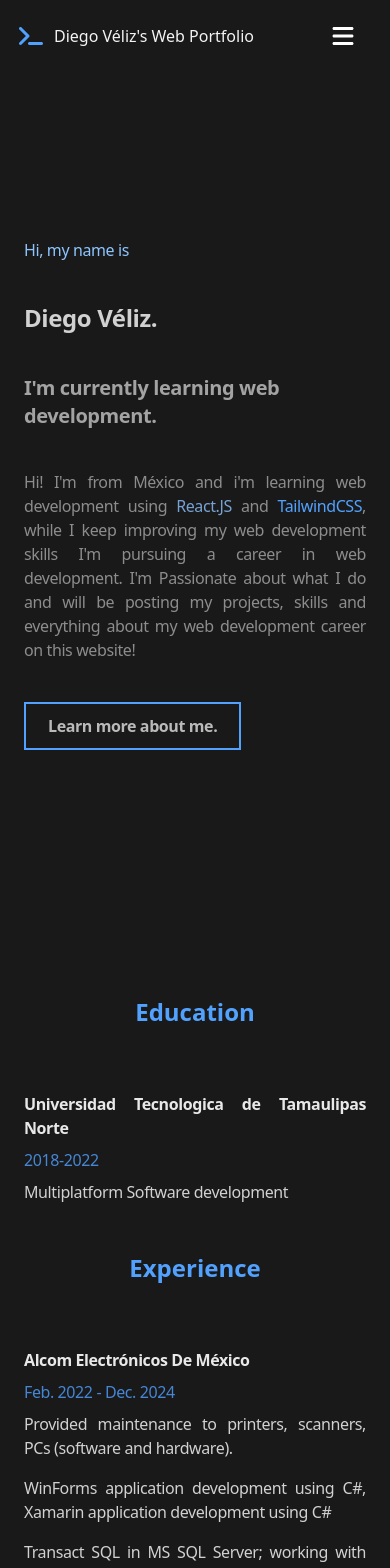
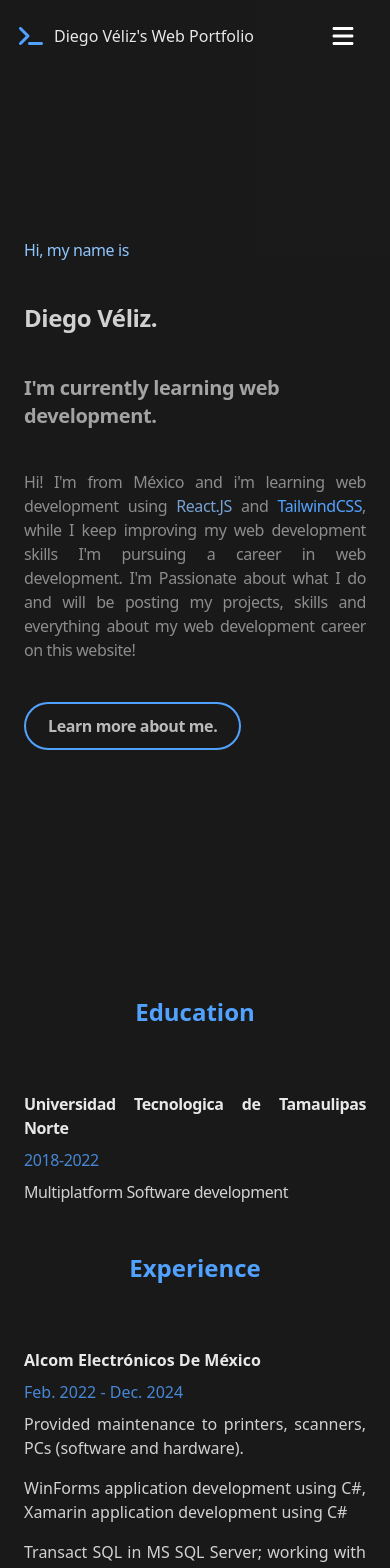
Before and after one commit to Diego1234454/diego-portfolio-web-react, a React (Vite) app: page / in a window 390 px wide. Shown: the top 1568 px of the page. Built offline with nearby package versions, Linux system fonts and the light colour scheme.

Commit message:
Added contact form and second project

```diff
--- a/package.json
+++ b/package.json
@@ -15,9 +15,11 @@
     "@fortawesome/react-fontawesome": "^3.0.2",
     "@tailwindcss/vite": "^4.1.13",
     "lucide-react": "^0.544.0",
+    "motion": "^12.23.22",
     "react": "^19.1.1",
     "react-dom": "^19.1.1",
     "react-intersection-observer": "^9.16.0",
+    "react-toastify": "^11.0.5",
     "tailwindcss": "^4.1.13"
   },
   "devDependencies": {
--- a/src/App.jsx
+++ b/src/App.jsx
@@ -9,13 +9,16 @@ import {useEffect} from "react";
 
 function App() {
 
-// agregar tag css 'hiddenhiddenElem' a elementos para que este codigo de abajo funcione y se agregue animacion de fade in
+// agregar tag css 'hiddenhiddenElem' a elementos para que este codigo de abajo funcione y se agregue animacion de fade in desde el lado izquierdo de la pantalla
+
+    const classNames = ["hiddenElem", "hiddenElem2"];
+
+    const selector = classNames.map(cls => `.${cls}`).join(', ');
+    // Resulting selector string: ".class1, .class2, .my-element"
 
     useEffect(() => {
         const observer = new IntersectionObserver(entries => {
-
             entries.forEach(entry => {
-                console.log(entry);
                 if (entry.isIntersecting) {
                     entry.target.classList.add('show');
                 } else {
@@ -24,23 +27,20 @@ function App() {
             })
         })
 
-        const hiddenElements = document.querySelectorAll('.hiddenElem');
+        const hiddenElements = document.querySelectorAll(selector);
         hiddenElements.forEach((el) => observer.observe(el));
     }, []);
 
   return (
-    <>
+    <div className="bg-black/90">
         <Header/>
-        <body className="bg-black/90">
             <Hero/>
             <Experience/>
             <Projects/>
             <About/>
             <ContactSection/>
             <Footer/>
-        </body>
-
-    </>
+    </div>
   )
 }
 
--- a/src/Components/About.jsx
+++ b/src/Components/About.jsx
@@ -5,7 +5,7 @@ export default function About() {
         <>
             <div className="scroll-mt-24 lg:mx-50 md:mx-25 sm:mx-15 px-4 lg:w-fit md:w-fit sm:w-fit w-full tracking-tight text-justify" id="about">
                 <h1 className="text-white/80 xl:text-8xl my-5 text-2xl sm:text-2xl md:text-4xl lg:text-6xl font-bold">About Me</h1>
-                <div className="flex flex-col gap-10 hiddenElem">
+                <div className="flex flex-col gap-10 ">
                     <p className="text-white/60 text-justify sm:text-sm  md:text-md lg:text-xl xl:text-2xl ">Hi! I'm from México and i'm learning web development using <span className="text-blue-300/80"><a href="https://react.dev/" target="_blank">React.JS</a> </span> and <span className="text-blue-400"><a href="https://tailwindcss.com/" target="_blank">TailwindCSS</a>
                     </span>, while I keep improving my web development skills I'm pursuing a career in web development. I'm Passionate about what I do and will be posting my projects, skills and everything about my web development career in this website!
                     </p>
--- a/src/Components/Experience.jsx
+++ b/src/Components/Experience.jsx
@@ -1,11 +1,19 @@
+import { motion } from "motion/react"
+
+
 export const Experience = () => {
     return (
-        <>
-            <div className="grid sm:grid-cols-1 md:flex-col lg:grid-cols-2 min-h-screen space-y-8 scroll-mt-28 my-20" id="experience">
+        <div className="w-full container mx-auto">
+            <motion.div
+                initial={{opacity: 0, x:-50}}
+                transition={{duration: 1}}
+                whileInView={{opacity: 1, x:0}}
+                viewport={{once: true}}
+                className="grid sm:grid-cols-1 md:flex-col lg:grid-cols-2 min-h-screen space-y-8 scroll-mt-28 my-20" id="experience">
                 <div className="flex flex-col items-center justify-start min-w-full"> {/*justify-center*/}
                     <div className="flex flex-col items-center justify-center min-w-full max-w-4xl gap-12">
                         <h1 className="text-blue-400 text-2xl font-semibold capitalized">Education</h1>
-                        <div className="flex flex-col hiddenElem justify-center gap-2 tracking-tight text-justify w-full rounded-sm py-4 px-6 hover:scale-110 transition-transform duration-300 overflow-auto  max-w-xl md:max-w-xl lg:max-w-md xl:max-w-xl  xs:bg-blue-950">
+                        <div className="flex flex-col  justify-center gap-2 tracking-tight text-justify w-full rounded-sm py-4 px-6 hover:scale-110 transition-transform duration-300 overflow-auto  max-w-md  xs:bg-blue-950">
                             <h2 className="text-white/90 font-bold">Universidad Tecnologica de Tamaulipas Norte</h2>
                             <p className="text-blue-400/80">2018-2022</p>
                             <p className="text-white/80">Multiplatform Software development</p>
@@ -13,10 +21,15 @@ export const Experience = () => {
                     </div>
                 </div>
 
-                <div className="flex flex-col items-center justify-start min-w-full"> {/*justify-center*/}
+                <motion.div
+                    initial={{opacity: 0, x:150}}
+                    transition={{duration: 1}}
+                    whileInView={{opacity: 1, x:0}}
+                    viewport={{once: true}}
+                    className="flex flex-col items-center justify-start min-w-full"> {/*justify-center*/}
                     <div className="flex flex-col items-center  min-w-full max-w-4xl gap-12 ">
                         <h1 className="text-blue-400 text-2xl font-semibold ">Experience</h1>
-                        <div className="flex flex-col hiddenElem justify-center gap-2 tracking-tight text-justify w-full rounded-sm py-4 px-6 hover:scale-110 transition-transform duration-300 overflow-auto  max-w-xl md:max-w-xl lg:max-w-md xl:max-w-xl">
+                        <div className="flex flex-col justify-center gap-2 text-justify w-full rounded-sm py-4 px-6 hover:scale-110 transition-transform duration-300 overflow-auto  max-w-xl ">
                             <h2 className="text-white/90 font-bold">Alcom Electrónicos De México</h2>
                             <p className="text-blue-400/80">Feb. 2022 - Dec. 2024</p>
                             <ul className="space-y-4 ">
@@ -32,7 +45,7 @@ export const Experience = () => {
                             </ul>
                         </div>
 
-                        <div className="flex flex-col hiddenElem justify-center gap-2 tracking-tight text-justify w-full rounded-sm py-4 px-6 hover:scale-110 transition-transform duration-300 overflow-auto  max-w-xl md:max-w-xl lg:max-w-md xl:max-w-xl">
+                        <div className="flex flex-col justify-center gap-2 text-justify w-full rounded-sm py-4 px-6 hover:scale-110 transition-transform duration-300 overflow-auto  max-w-xl ">
                             <h2 className="text-white/90 font-bold">Corning</h2>
                             <p className="text-blue-400/80">Jan. 2025 - Apr. 2025</p>
                             <ul className="space-y-4 ">
@@ -56,8 +69,8 @@ export const Experience = () => {
 
 
                     </div>
-                </div>
-            </div>
-        </>
+                </motion.div>
+            </motion.div>
+        </div>
     )
 }
--- a/src/Components/Footer.jsx
+++ b/src/Components/Footer.jsx
@@ -3,7 +3,7 @@ import {ArrowUp} from "lucide-react";
 export const Footer = () => {
     return (
         <>
-            <footer className="py-12 px-4 bg-card relative border-border mt-12 pt-8 flex flex-wrap justify-between items-center bg-black/80 ">
+            <footer className="py-12 px-4 bg-card relative border-border pt-8 flex flex-wrap justify-between items-center bg-black/80 ">
                 <p className="text-xs md:text-sm lg:text-md text-white">&copy; {new Date().getFullYear()} Diego Véliz™ or whatever. All rights reserved.</p>
                 <a href="#" className="p-2 rounded-full text-white transition-colors absolute right-0">
                     <ArrowUp size={50} className="hover:scale-120 transition-transform duration-300" />
--- a/src/Components/Header.jsx
+++ b/src/Components/Header.jsx
@@ -36,8 +36,8 @@ export const Header = () => {
             <nav className={`top-0 z-50 sticky flex flex-col min-w-full resize transition-all p-1 duration-300 ${scrolled ? "bg-black/95" : "bg-transparent p-2 sm:p-4 md:p-4 lg:p-4 xl:p-4"}`}>
                 <div className="w-full justify-between px-2 sm:px-2 md:px-5 py-4 flex">
                     <a className="flex items-center justify-between gap-2" href="#">
-                        <FontAwesomeIcon icon={faTerminal} className="text-blue-400" size="xl" />
-                        <h1 className="text-white/95 sm:text-1xl md:text-xl lg:text-2xl font-thin xl:text-3xl">Diego Véliz's Web Portfolio</h1>
+                        <FontAwesomeIcon icon={faTerminal} className="text-blue-400 font-semibold" size="xl" />
+                        <h1 className="text-white/90 font-semiboldbold text-shadow-2xs sm:text-1xl md:text-xl lg:text-2xl xl:text-3xl ">Diego Véliz's Web Portfolio</h1>
                     </a>
 
                     {/* desktop nav */}
@@ -47,7 +47,7 @@ export const Header = () => {
                             <a
                                 key={key}
                                 href={item.href}
-                                className="transition-colors duration-300 hover:text-blue-400 font-semibold"
+                                className="transition-colors duration-300 hover:text-blue-300 text-shadow-2xs font-semibold"
                             >
                                 {item.name}
                             </a>
--- a/src/Components/Hero.jsx
+++ b/src/Components/Hero.jsx
@@ -1,7 +1,13 @@
+import { motion } from "motion/react"
 export const Hero = () => {
     return (
         <>
-            <div className="max-h-screen hiddenElem" id="hero">
+            <motion.div
+                initial={{opacity: 0, y:-50}}
+                transition={{duration: 1}}
+                whileInView={{opacity: 1, y:0}}
+                viewport={{once: true}}
+                className="max-h-screen" id="hero">
                 <div className="grid grid-cols-1 min-h-screen lg:mx-60 md:mx-35 sm:mx-25 px-4 items-center justify-center lg:w-fit md:w-fit sm:w-fit w-full">
                     <div className="flex flex-col gap-10 px-2 w-full tracking-tight">
                         <h1 className="text-blue-300 xl:text-4xl lg:text-2xl sm:text-sm  md:text-xl ">Hi, my name is</h1>
@@ -9,10 +15,12 @@ export const Hero = () => {
                         <h3 className="text-white/60 font-semibold text-xl sm:text-xl  md:text-2xl lg:text-4xl xl:text-6xl  ">I'm currently learning web development.</h3>
                         <p className="text-white/50 text-justify sm:text-sm  md:text-md lg:text-xl xl:text-2xl">Hi! I'm from México and i'm learning web development using
                             <span className="text-blue-300/80"><a href="https://react.dev/" target="_blank"> React.JS</a></span> and <span className="text-blue-400"> <a href="https://tailwindcss.com/" target="_blank">TailwindCSS</a></span>, while I keep improving my web development skills I'm pursuing a career in web development. I'm Passionate about what I do and will be posting my projects, skills and everything about my web development career on this website!</p>
-                        <a href="#about" className="text-white/70 inset-ring-2 inset-ring-blue-400 px-6 py-3 w-fit font-semibold hover:bg-white/5 transition-all duration-300">Learn more about me.</a>
+                        <a href="#about" >
+                            <div className="text-white/70 inset-ring-2 inset-ring-blue-400 px-6 py-3 w-fit font-semibold hover:bg-blue-400/20 transition-all duration-500 hover:scale-110 rounded-full">Learn more about me.</div>
+                        </a>
                     </div>
                 </div>
-            </div>
+            </motion.div>
         </>
     )
 }
--- a/src/index.css
+++ b/src/index.css
@@ -7,12 +7,12 @@
 .hiddenElem {
     opacity: 0;
     filter: blur(5px);
-    transform: translateX(-100%);
+    transform: translateY(-5%);
     transition: all 1s;
 }
 
 .show {
     opacity: 1;
     filter: blur(0);
-    transform: translateX(0);
+    transform: translateY(0);
 }
```
Also changed, not shown: src/Components/ContactSection.jsx (+55 -9 lines), src/Components/Projects.jsx (+11 -5 lines), 1 other file (tests, documents, lock files or other folders).
